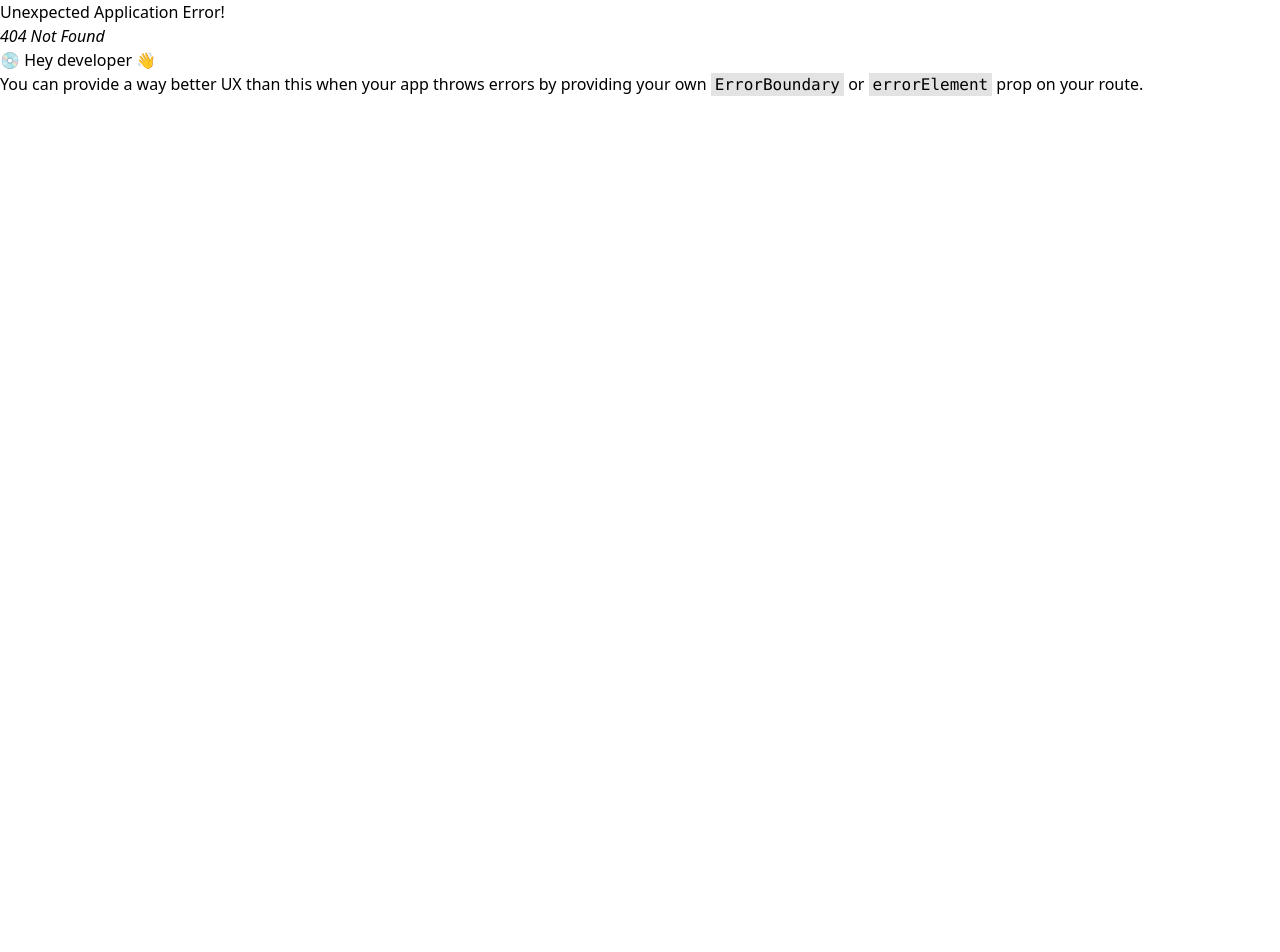
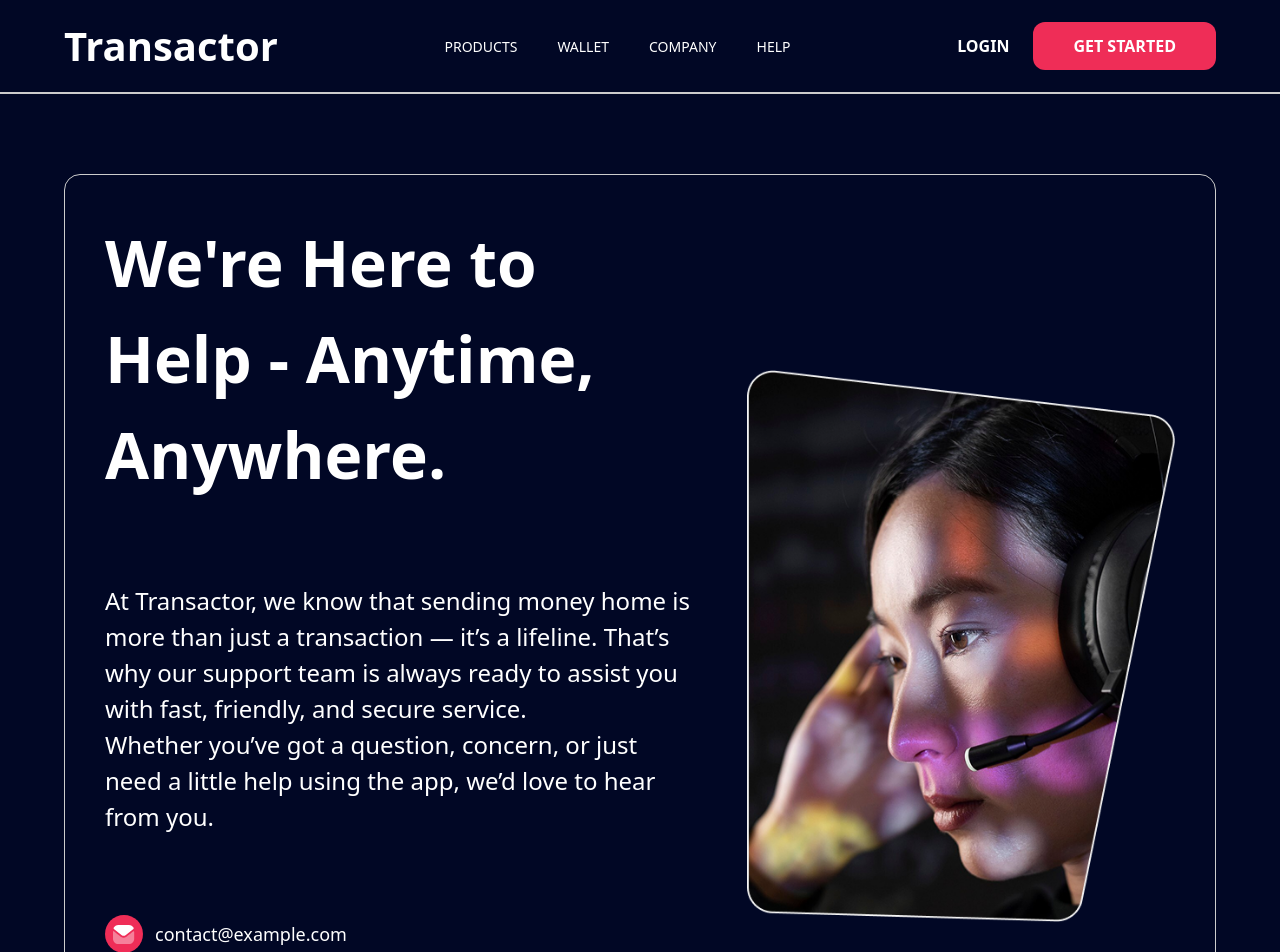
Before and after one commit to Frokesy/transactor, a React (Vite) app: page /help in a window 1280 px wide. Before the commit this address had no page. Shown: the top 952 px of the page. Before the commit the page ends 800 px from the top, so only its background shows below. Built offline with nearby package versions, Linux system fonts and the light colour scheme.

Commit message:
designed help page

```diff
--- a/src/App.tsx
+++ b/src/App.tsx
@@ -3,12 +3,14 @@ import { AnimatePresence } from "framer-motion";
 import Home from "./pages/home";
 import Wallet from "./pages/wallet";
 import Company from "./pages/about";
+import Help from "./pages/help";
 
 const App = () => {
   const router = createBrowserRouter([
     { path: "/", element: <Home /> },
     { path: "/wallet", element: <Wallet /> },
     { path: "/about", element: <Company /> },
+    { path: "/help", element: <Help /> },
   ]);
 
   return (
--- a/src/components/defaults/Header.tsx
+++ b/src/components/defaults/Header.tsx
@@ -9,7 +9,7 @@ const Header = () => {
           <span>Products</span>
           <NavLink to="/wallet">Wallet</NavLink>
           <NavLink to="/about">Company</NavLink>
-          <span>Help</span>
+          <NavLink to="/help">Help</NavLink>
         </div>
         <div className="flex items-center space-x-6 uppercase text-[16px] font-semibold">
           <button className="uppercase">Login</button>
--- a/src/components/svgs/Icons.tsx
+++ b/src/components/svgs/Icons.tsx
@@ -452,3 +452,35 @@ export const RatesIcon = () => (
     </defs>
   </svg>
 );
+export const EmailIcon = () => (
+  <svg
+    width="38"
+    height="38"
+    viewBox="0 0 38 38"
+    fill="none"
+    xmlns="http://www.w3.org/2000/svg"
+  >
+    <rect width="38" height="38" rx="19" fill="#EF2D57" />
+    <g clipPath="url(#clip0_1_19162)">
+      <path
+        opacity="0.4"
+        d="M29.2061 23.6255C29.2061 26.5631 26.8313 28.9427 23.8734 28.9532H23.8628H13.3567C10.4095 28.9532 8.00293 26.5841 8.00293 23.6465V23.636C8.00293 23.636 8.00929 18.9757 8.01777 16.6319C8.01883 16.1918 8.52771 15.9454 8.87438 16.2191C11.3933 18.2039 15.8979 21.8228 15.9541 21.8702C16.7068 22.4693 17.6609 22.8073 18.6363 22.8073C19.6117 22.8073 20.5658 22.4693 21.3185 21.8586C21.3746 21.8218 25.7785 18.3113 28.3356 16.2939C28.6834 16.0191 29.1944 16.2655 29.1954 16.7045C29.2061 19.0305 29.2061 23.6255 29.2061 23.6255Z"
+        fill="white"
+      />
+      <path
+        d="M28.6494 12.8155C27.7314 11.0971 25.9248 10 23.936 10H13.3556C11.3668 10 9.56028 11.0971 8.64218 12.8155C8.43651 13.1998 8.53405 13.6789 8.87648 13.9506L16.7481 20.2039C17.2994 20.6462 17.9673 20.8662 18.6352 20.8662C18.6394 20.8662 18.6426 20.8662 18.6458 20.8662C18.649 20.8662 18.6532 20.8662 18.6564 20.8662C19.3243 20.8662 19.9922 20.6462 20.5435 20.2039L28.4151 13.9506C28.7575 13.6789 28.8551 13.1998 28.6494 12.8155Z"
+        fill="white"
+      />
+    </g>
+    <defs>
+      <clipPath id="clip0_1_19162">
+        <rect
+          width="22"
+          height="19"
+          fill="white"
+          transform="translate(8.00293 10)"
+        />
+      </clipPath>
+    </defs>
+  </svg>
+);
--- /dev/null
+++ b/src/pages/help/index.tsx
@@ -0,0 +1,119 @@
+import Container from "../../components/defaults/Container";
+import Footer from "../../components/defaults/Footer";
+import { EmailIcon } from "../../components/svgs/Icons";
+
+const Help = () => {
+  return (
+    <Container>
+      <div className="w-[90vw] mx-auto border border-[#ccc] z-10 items-center rounded-2xl mt-20 p-10 flex justify-between">
+        <div className="w-[55%] z-10">
+          <h2 className="text-[64px] font-bold">
+            {" "}
+            <span className="font-bold">We're Here to Help</span> - Anytime,
+            Anywhere.
+          </h2>
+          <p className="text-[24px] mt-20">
+            At Transactor, we know that sending money home is more than just a
+            transaction — it’s a lifeline. That’s why our support team is always
+            ready to assist you with fast, friendly, and secure service. <br />{" "}
+            Whether you’ve got a question, concern, or just need a little help
+            using the app, we’d love to hear from you.
+          </p>
+
+          <div className="space-y-6 mt-20">
+            <div className="flex items-center space-x-3">
+              <EmailIcon />
+              <p className="text-[18px]">contact@example.com</p>
+            </div>
+            <div className="flex items-center space-x-3">
+              <EmailIcon />
+              <p className="text-[18px]">support@example.com</p>
+            </div>
+            <div className="flex items-center space-x-3">
+              <EmailIcon />
+              <p className="text-[18px]">press@example.com</p>
+            </div>
+          </div>
+        </div>
+
+        <div className="w-[40%] z-10">
+          <img
+            src="/assets/help-img-one.png"
+            alt="img"
+            className="w-[100%] object-cover"
+          />
+        </div>
+      </div>
+
+      <div className="w-[90vw] mx-auto items-center rounded-2xl mt-20 p-10 flex justify-between">
+        <div className="space-y-10 w-[50%]">
+          <div className="flex justify-between space-x-10 w-[100%]">
+            <div className="flex flex-col space-y-3 w-[100%]">
+              <label className="text-[18px] uppercase">Name</label>
+              <input
+                type="text"
+                className="bg-[#fff] text-[#333] outline-none rounded-full p-3 w-[100%]"
+                placeholder="Full Name"
+                required
+              />
+            </div>
+            <div className="flex flex-col space-y-3 w-[100%]">
+              <label className="text-[18px] uppercase">Email</label>
+              <input
+                type="email"
+                className="bg-[#fff] text-[#333] outline-none rounded-full p-3 w-[100%]"
+                placeholder="email@example.com"
+                required
+              />
+            </div>
+          </div>
+          <div className="flex justify-between space-x-10 w-[100%]">
+            <div className="flex flex-col space-y-3 w-[100%]">
+              <label className="text-[18px] uppercase">Company</label>
+              <input
+                type="text"
+                className="bg-[#fff] text-[#333] outline-none rounded-full p-3 w-[100%]"
+                placeholder="Enter company name"
+                required
+              />
+            </div>
+            <div className="flex flex-col space-y-3 w-[100%]">
+              <label className="text-[18px] uppercase">Subject</label>
+              <input
+                type="email"
+                className="bg-[#fff] text-[#333] outline-none rounded-full p-3 w-[100%]"
+                placeholder="How can we help?"
+                required
+              />
+            </div>
+          </div>
+          <div className="flex flex-col space-y-3 w-[100%]">
+            <label className="text-[18px] uppercase">Message</label>
+            <textarea
+              className="bg-[#fff] text-[#333] outline-none rounded-lg p-3 w-[100%]"
+              placeholder="Your Message"
+              required
+              rows={10}
+            />
+          </div>
+          <button className="bg-[#EF2D57] py-5 px-10 uppercase rounded-xl font-semibold">
+            Send Message
+          </button>
+        </div>
+
+        <div className="w-[40%] z-10">
+          <img
+            src="/assets/help-img-two.png"
+            alt="img"
+            className="w-[100%] object-cover"
+          />
+        </div>
+      </div>
+      <div className="mt-20">
+        <Footer />
+      </div>
+    </Container>
+  );
+};
+
+export default Help;
```
Also changed, not shown: public/assets/help-img-one.png (added), public/assets/help-img-two.png (added).
